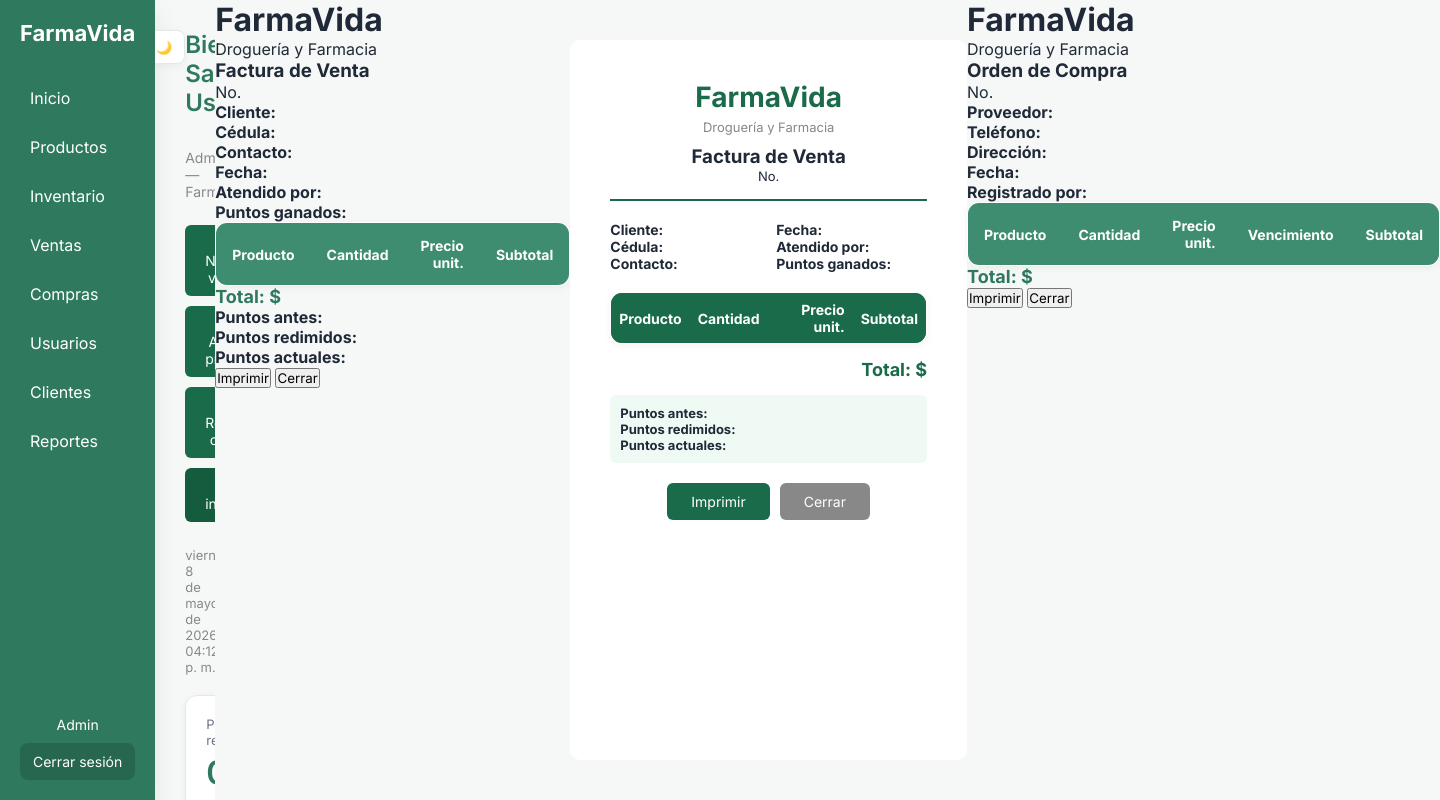
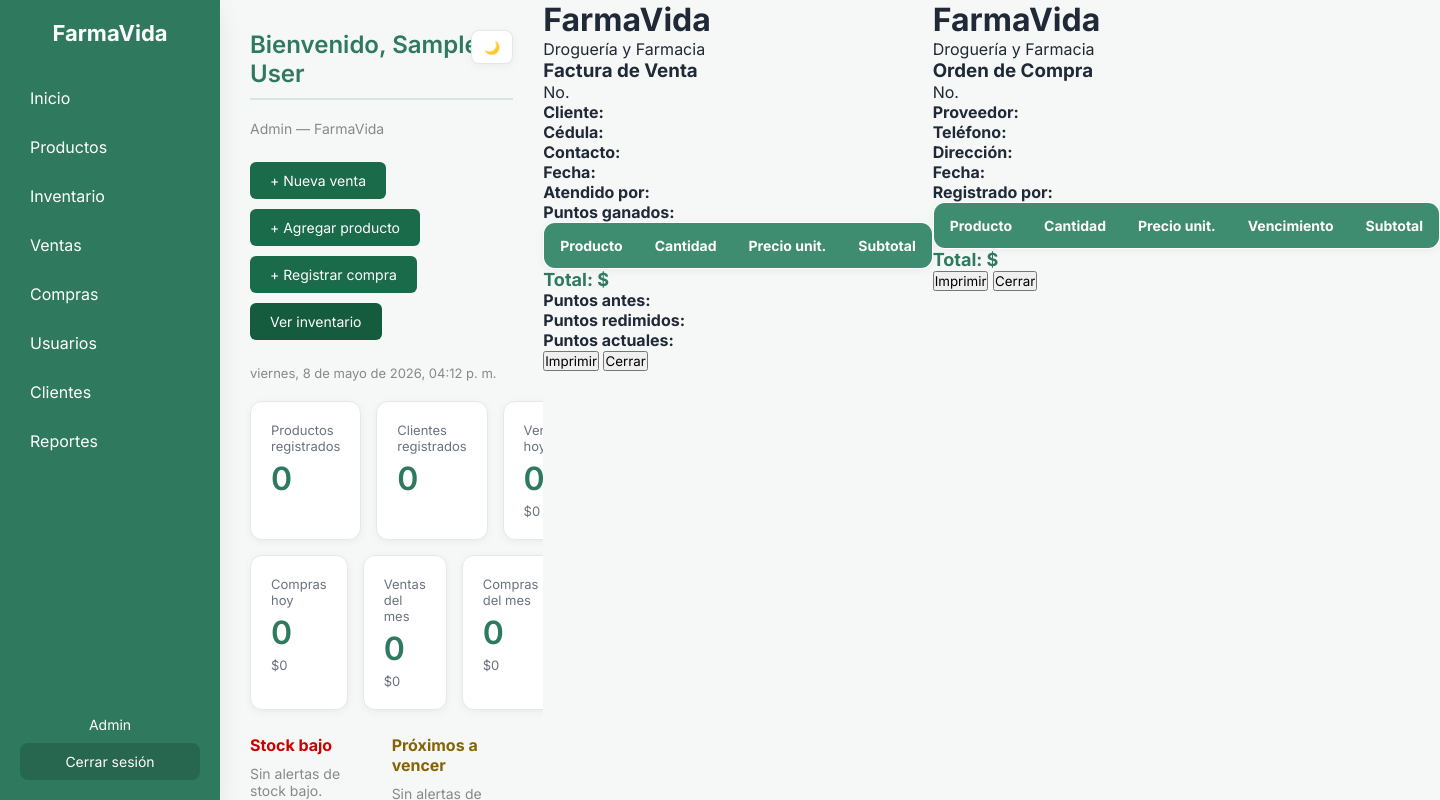
Before and after one commit to LuisVG1901/FarmaVida, a Flask app: page / in a window 1440 px wide. Run offline with Flask 3, Linux system fonts and the light colour scheme; the visitor is signed in with stand-in values (Sample User, id 1); data that the repository does not hold is empty; some libraries are stand-ins or nearby versions.

Commit message:
Arreglo factura

```diff
--- a/templates/index.html
+++ b/templates/index.html
@@ -10,7 +10,7 @@
 </head>
 <body>
 <input type="hidden" id="session-id-usuario" value="{{ session['id_usuario'] }}">
-<button id="btn-menu" onclick="toggleMenu()" position:fixed; top:15px; left:15px; z-index:200; background:#1a6b4a; color:white; border:none; border-radius:6px; padding:10px 14px; font-size:18px; cursor:pointer;">☰</button>
+<button id="btn-menu" onclick="toggleMenu()" style="position:fixed; top:15px; left:15px; z-index:200; background:#1a6b4a; color:white; border:none; border-radius:6px; padding:10px 14px; font-size:18px; cursor:pointer;">☰</button>
    <div id="overlay-menu" onclick="toggleMenu()"></div>
     <div id="sidebar">
         <h1>FarmaVida</h1>
@@ -378,13 +378,16 @@
                     </thead>
                     <tbody id="cuerpo-historial-ventas"></tbody>
                 </table>
+            </div>
+
+            <!-- Modal Modificar Venta -->
             <div id="modal-modificar-venta" style="display:none; position:fixed; top:0; left:0; width:100%; height:100%; background:rgba(0,0,0,0.5); z-index:1000;">
                 <div style="background:white; width:400px; margin:100px auto; border-radius:10px; padding:30px;">
                     <h3 style="color:#1a6b4a; margin-bottom:20px;">Modificar cliente de la venta</h3>
                     <input type="hidden" id="modificar-id-venta">
-                        <label style="font-size:13px; color:#555;">Buscar cliente por cédula</label>
+                    <label style="font-size:13px; color:#555;">Nueva cédula del cliente</label>
                     <div style="display:flex; gap:8px; margin-top:5px;">
-                            <input type="text" id="modificar-cedula-venta" placeholder="Cédula del cliente">
+                        <input type="text" id="modificar-cedula-venta" placeholder="Cédula">
                         <button onclick="buscarClienteModificar()">Buscar</button>
                     </div>
                     <div id="modificar-info-cliente" style="display:none; margin-top:10px; background:#f0faf5; padding:10px; border-radius:6px; font-size:14px;">
@@ -398,7 +401,7 @@
                 </div>
             </div>
         </div>
-        </div>
+
 
         {% if session['rol'] == 1 %}
         <div id="compras" class="modulo">
@@ -945,51 +948,7 @@
         </div>
     </div>
 </div>
-    <div style="background:white; width:600px; margin:40px auto; border-radius:10px; padding:40px;">
-        <div style="text-align:center; margin-bottom:20px; border-bottom:2px solid #1a6b4a; padding-bottom:15px;">
-            <h1 style="color:#1a6b4a; font-size:28px; margin-bottom:5px;">FarmaVida</h1>
-            <p style="color:#888; font-size:13px;">Droguería y Farmacia</p>
-            <h3 style="margin-top:10px;">Factura de Venta</h3>
-            <p style="font-size:13px;">No. <strong id="factura-numero"></strong></p>
-        </div>
-        <div style="display:grid; grid-template-columns:1fr 1fr; gap:15px; margin-bottom:20px; font-size:14px;">
-            <div>
-                <p><strong>Cliente:</strong> <span id="factura-cliente-nombre"></span></p>
-                <p><strong>Cédula:</strong> <span id="factura-cliente-cedula"></span></p>
-                <p><strong>Contacto:</strong> <span id="factura-cliente-contacto"></span></p>
-            </div>
-            <div>
-                <p><strong>Fecha:</strong> <span id="factura-fecha"></span></p>
-                <p><strong>Atendido por:</strong> <span id="factura-usuario"></span></p>
-                <p><strong>Puntos ganados:</strong> <span id="factura-puntos-ganados"></span></p>
-            </div>
-        </div>
-        <table style="width:100%; border-collapse:collapse; margin-bottom:15px; font-size:13px;">
-            <thead>
-                <tr style="background:#1a6b4a; color:white;">
-                    <th style="padding:8px;">Producto</th>
-                    <th style="padding:8px; text-align:center;">Cantidad</th>
-                    <th style="padding:8px; text-align:right;">Precio unit.</th>
-                    <th style="padding:8px; text-align:right;">Subtotal</th>
-                </tr>
-            </thead>
-            <tbody id="factura-items"></tbody>
-        </table>
-        <div style="text-align:right; font-size:14px;">
-            <p id="factura-descuento-row" style="display:none;"><strong>Descuento por puntos:</strong> -$<span id="factura-descuento"></span></p>
-            <p style="font-size:18px; color:#1a6b4a;"><strong>Total: $<span id="factura-total"></span></strong></p>
-        </div>
-        <div id="factura-puntos-info" style="background:#f0faf5; padding:10px; border-radius:6px; font-size:13px; margin-top:15px;">
-            <p><strong>Puntos antes:</strong> <span id="factura-puntos-antes"></span></p>
-            <p><strong>Puntos redimidos:</strong> <span id="factura-puntos-redimidos"></span></p>
-            <p><strong>Puntos actuales:</strong> <span id="factura-puntos-despues"></span></p>
-        </div>
-        <div style="display:flex; gap:10px; margin-top:20px; justify-content:center;">
-            <button onclick="imprimirFactura('factura-venta')" style="padding:10px 24px; background:#1a6b4a; color:white; border:none; border-radius:6px; cursor:pointer; font-size:14px;">Imprimir</button>
-            <button onclick="cerrarFactura('modal-factura-venta')" style="padding:10px 24px; background:#888; color:white; border:none; border-radius:6px; cursor:pointer; font-size:14px;">Cerrar</button>
-        </div>
-    </div>
-</div>
+
 
 <!-- Factura de compra -->
 <div id="modal-factura-compra" class="invoice-modal">
```
Also changed, not shown: 1 other file. Lines whose indentation alone changed are shown as unchanged.
